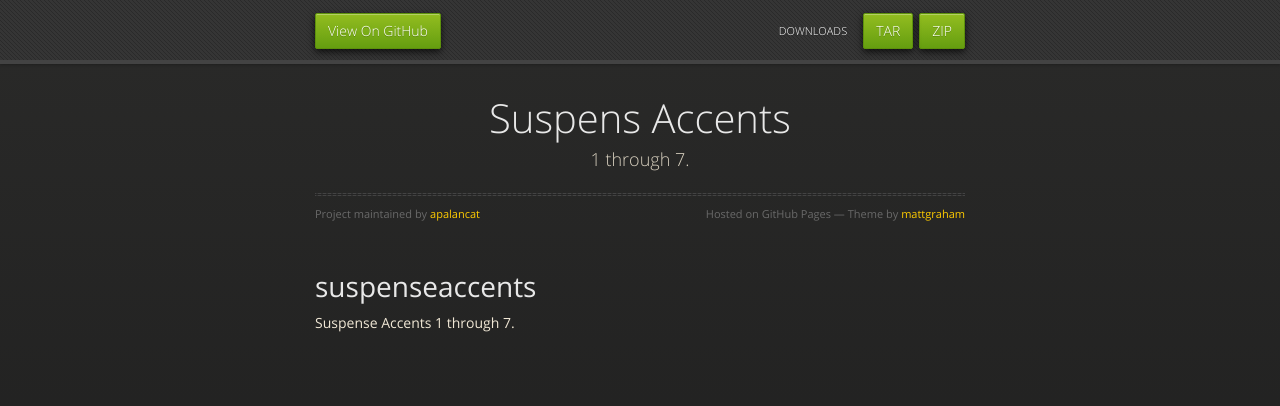
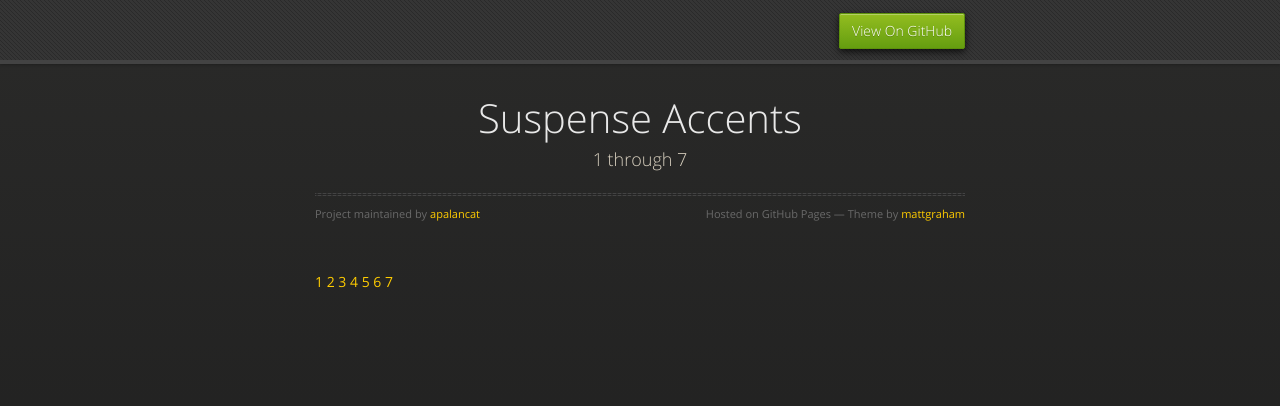
Before and after one commit to marcboquet/suspenseaccents, a plain HTML site: page index.html in a window 1280 px wide. Drawn offline with nearby package versions, Linux system fonts and the light colour scheme.

Commit message:
suspense

```diff
--- a/index.html
+++ b/index.html
@@ -3,7 +3,7 @@
   <head>
     <meta charset="utf-8">
     <meta http-equiv="X-UA-Compatible" content="chrome=1">
-    <title>Suspens Accents by apalancat</title>
+    <title>Suspense Accents</title>
     <link rel="stylesheet" href="stylesheets/styles.css">
     <link rel="stylesheet" href="stylesheets/pygment_trac.css">
     <script src="https://ajax.googleapis.com/ajax/libs/jquery/1.7.1/jquery.min.js"></script>
@@ -20,10 +20,7 @@
   <body>
       <div id="header">
         <nav>
-          <li class="fork"><a href="https://github.com/apalancat/suspenseaccents">View On GitHub</a></li>
-          <li class="downloads"><a href="https://github.com/apalancat/suspenseaccents/zipball/master">ZIP</a></li>
-          <li class="downloads"><a href="https://github.com/apalancat/suspenseaccents/tarball/master">TAR</a></li>
-          <li class="title">DOWNLOADS</li>
+          <li class="downloads"><a href="https://github.com/apalancat/suspenseaccents">View On GitHub</a></li>
         </nav>
       </div><!-- end header -->
 
@@ -31,21 +28,21 @@
 
       <section>
         <div id="title">
-          <h1>Suspens Accents</h1>
-          <p>1 through 7.</p>
+          <h1>Suspense Accents</h1>
+          <p>1 through 7</p>
           <hr>
           <span class="credits left">Project maintained by <a href="https://github.com/apalancat">apalancat</a></span>
           <span class="credits right">Hosted on GitHub Pages &mdash; Theme by <a href="https://twitter.com/michigangraham">mattgraham</a></span>
         </div>
-
-        <h1>
-<a name="suspenseaccents" class="anchor" href="#suspenseaccents"><span class="octicon octicon-link"></span></a>suspenseaccents</h1>
-
-<p>Suspense Accents 1 through 7.</p>
+        <div class="accents">
+          <a href="1">1</a>
+          <a href="2">2</a>
+          <a href="3">3</a>
+          <a href="4">4</a>
+          <a href="5">5</a>
+          <a href="6">6</a>
+          <a href="7">7</a>
+        </div>
       </section>
-
-    </div>
-    <!--[if !IE]><script>fixScale(document);</script><![endif]-->
-
   </body>
 </html>
```
Also changed, not shown: 15 other files.
